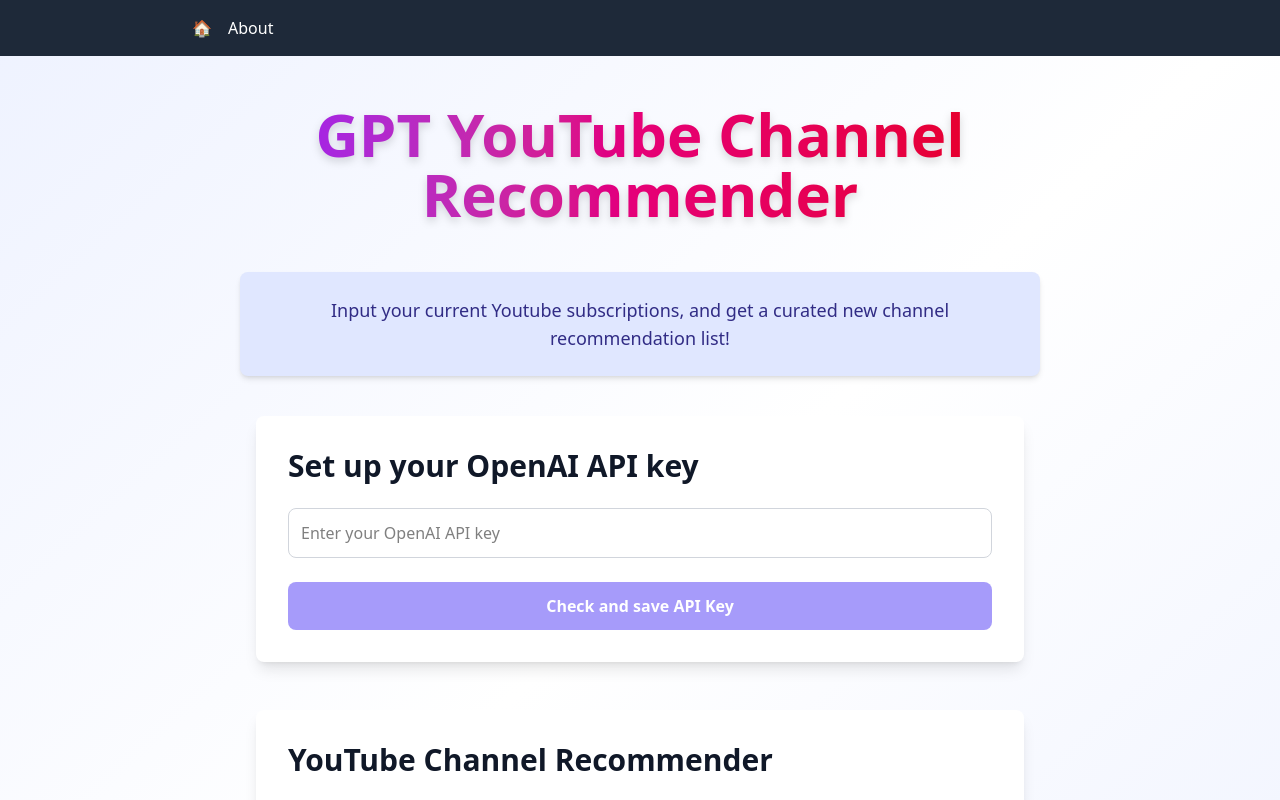
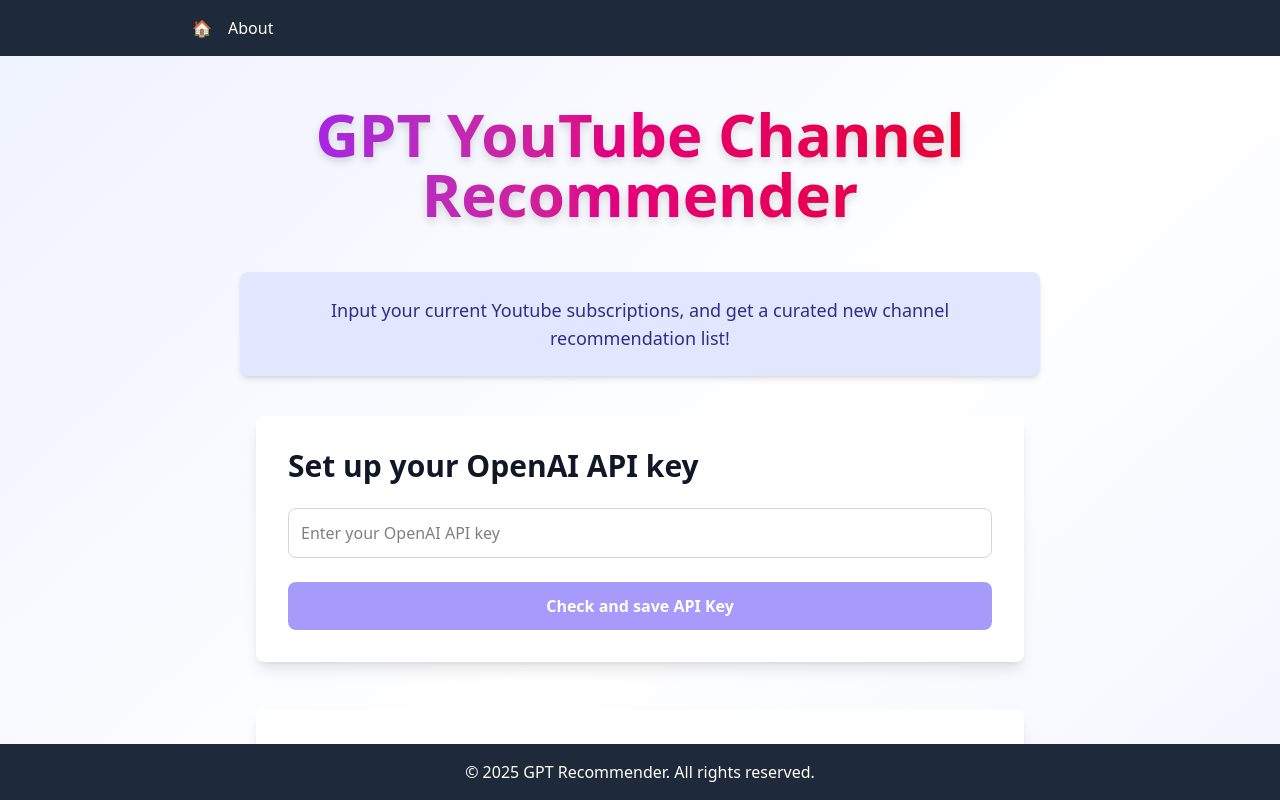
Before and after one commit to louispaulet/gpt_recommender, a React (Vite) app in the folder gpt_reco_app/: page /#/ in a window 1280 px wide. Shown: the top 800 px of the page. Built offline with nearby package versions, Linux system fonts and the light colour scheme.

Commit message:
move navbar to its own component, add sticky footer

```diff
--- a/gpt_reco_app/src/App.jsx
+++ b/gpt_reco_app/src/App.jsx
@@ -5,30 +5,22 @@ import Homepage from './pages/Homepage.jsx';
 import reactLogo from './assets/react.svg';
 import viteLogo from '/vite.svg';
 
+import Navbar from './components/Navbar.jsx';
+
+import Footer from './components/Footer.jsx';
+
 function App() {
   return (
-    <>
-      <nav className="bg-gray-800 p-4 text-white">
-        <ul className="flex space-x-4 max-w-4xl mx-auto">
-          <li>
-            <Link to="/" className="hover:underline" aria-label="Home">
-              🏠
-            </Link>
-          </li>
-          <li>
-            <Link to="/about" className="hover:underline">
-              About
-            </Link>
-          </li>
-        </ul>
-      </nav>
-      <div className="px-4 max-w-4xl mx-auto">
+    <div className="flex flex-col min-h-screen">
+      <Navbar />
+      <main className="flex-grow px-4 max-w-4xl mx-auto">
         <Routes>
           <Route path="/" element={<Homepage />} />
           <Route path="/about" element={<About />} />
         </Routes>
-      </div>
-    </>
+      </main>
+      <Footer />
+    </div>
   );
 }
 
--- /dev/null
+++ b/gpt_reco_app/src/components/Footer.jsx
@@ -0,0 +1,11 @@
+import React from 'react';
+
+function Footer() {
+  return (
+<footer className="bg-gray-800 p-4 text-white text-center fixed bottom-0 left-0 w-full">
+      &copy; 2025 GPT Recommender. All rights reserved.
+    </footer>
+  );
+}
+
+export default Footer;
--- /dev/null
+++ b/gpt_reco_app/src/components/Navbar.jsx
@@ -0,0 +1,23 @@
+import React from 'react';
+import { Link } from 'react-router-dom';
+
+function Navbar() {
+  return (
+    <nav className="bg-gray-800 p-4 text-white">
+      <ul className="flex space-x-4 max-w-4xl mx-auto">
+        <li>
+          <Link to="/" className="hover:underline" aria-label="Home">
+            🏠
+          </Link>
+        </li>
+        <li>
+          <Link to="/about" className="hover:underline">
+            About
+          </Link>
+        </li>
+      </ul>
+    </nav>
+  );
+}
+
+export default Navbar;
```
